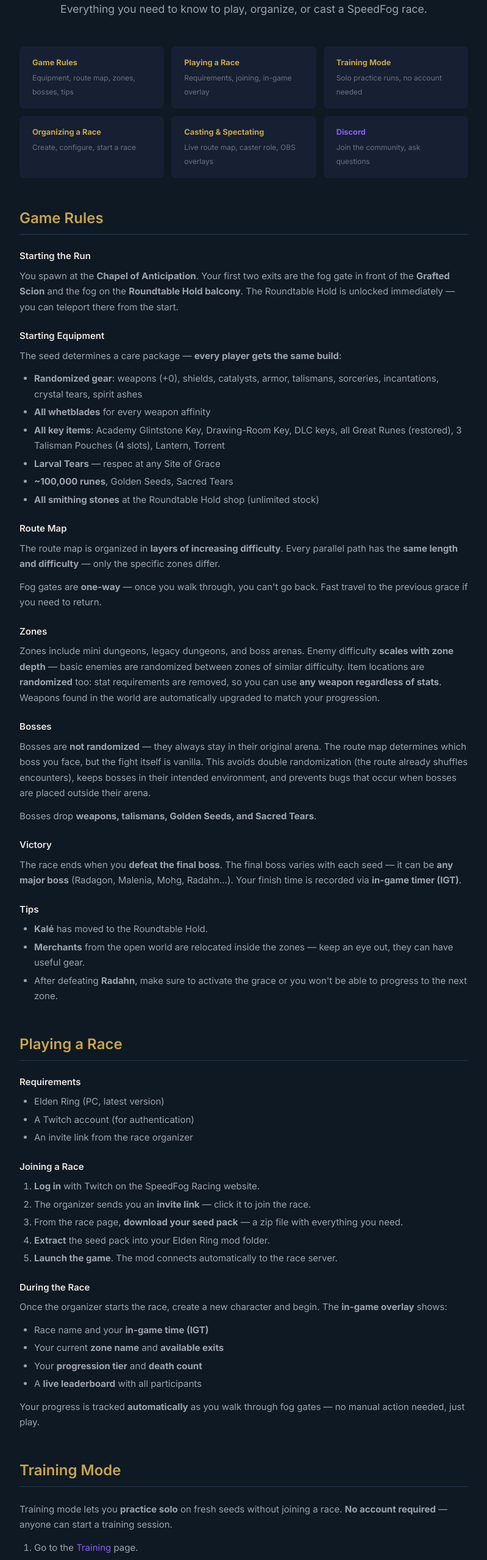
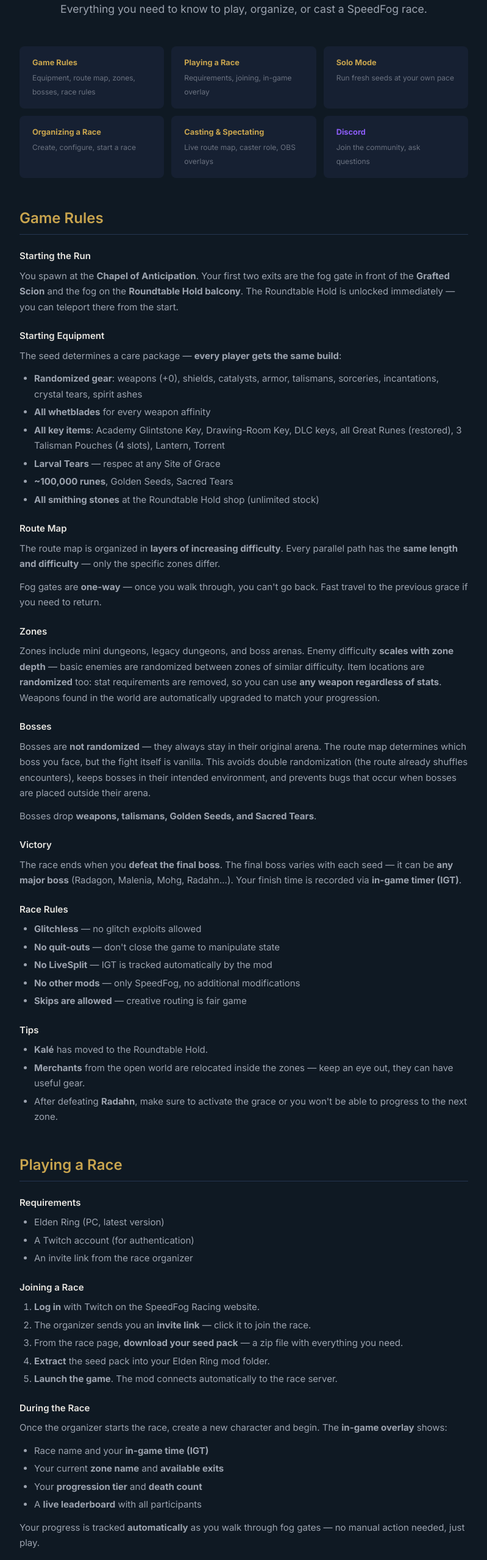
Before and after one commit to rbignon/speedfog-racing, a SvelteKit app in the folder web/: page /help in a window 1280 px wide. Shown: the part 200-2759 px from the top of the page at 61% size, without its empty margins (240-1039 px from the left). Built offline with nearby package versions, Linux system fonts and the light colour scheme.

Commit message:
docs(web): add race rules section to help page
Add glitchless, no quit-outs, no LiveSplit, no other mods, skips
allowed — consistent with the download confirmation modal.

```diff
--- a/web/src/routes/help/+page.svelte
+++ b/web/src/routes/help/+page.svelte
@@ -12,15 +12,15 @@
 	<nav class="toc">
 		<a href="#game-rules" class="toc-card">
 			<strong>Game Rules</strong>
-			<span>Equipment, route map, zones, bosses, tips</span>
+			<span>Equipment, route map, zones, bosses, race rules</span>
 		</a>
 		<a href="#playing" class="toc-card">
 			<strong>Playing a Race</strong>
 			<span>Requirements, joining, in-game overlay</span>
 		</a>
 		<a href="#training" class="toc-card">
-			<strong>Training Mode</strong>
-			<span>Solo practice runs, no account needed</span>
+			<strong>Solo Mode</strong>
+			<span>Run fresh seeds at your own pace</span>
 		</a>
 		<a href="#organizing" class="toc-card">
 			<strong>Organizing a Race</strong>
@@ -102,6 +102,15 @@
 			Your finish time is recorded via <strong>in-game timer (IGT)</strong>.
 		</p>
 
+		<h3>Race Rules</h3>
+		<ul>
+			<li><strong>Glitchless</strong> — no glitch exploits allowed</li>
+			<li><strong>No quit-outs</strong> — don't close the game to manipulate state</li>
+			<li><strong>No LiveSplit</strong> — IGT is tracked automatically by the mod</li>
+			<li><strong>No other mods</strong> — only SpeedFog, no additional modifications</li>
+			<li><strong>Skips are allowed</strong> — creative routing is fair game</li>
+		</ul>
+
 		<h3>Tips</h3>
 		<ul>
 			<li><strong>Kalé</strong> has moved to the Roundtable Hold.</li>
@@ -154,13 +163,13 @@
 
 	<!-- TRAINING -->
 	<section class="section" id="training">
-		<h2>Training Mode</h2>
+		<h2>Solo Mode</h2>
 		<p>
-			Training mode lets you <strong>practice solo</strong> on fresh seeds without joining a
-			race. <strong>No account required</strong> — anyone can start a training session.
+			Solo mode lets you <strong>play on fresh seeds</strong> at your own pace, without joining a
+			race. <strong>No account required</strong> — anyone can start a solo session.
 		</p>
 		<ol>
-			<li>Go to the <a href="/training">Training</a> page.</li>
+			<li>Go to the <a href="/training">Solo</a> page.</li>
 			<li>Pick a <strong>pool</strong> (different durations and difficulty levels).</li>
 			<li><strong>Download</strong> the seed pack and install it like a regular race.</li>
 			<li>Play at your own pace — the <strong>route map</strong> is visible after you start.</li>
```
